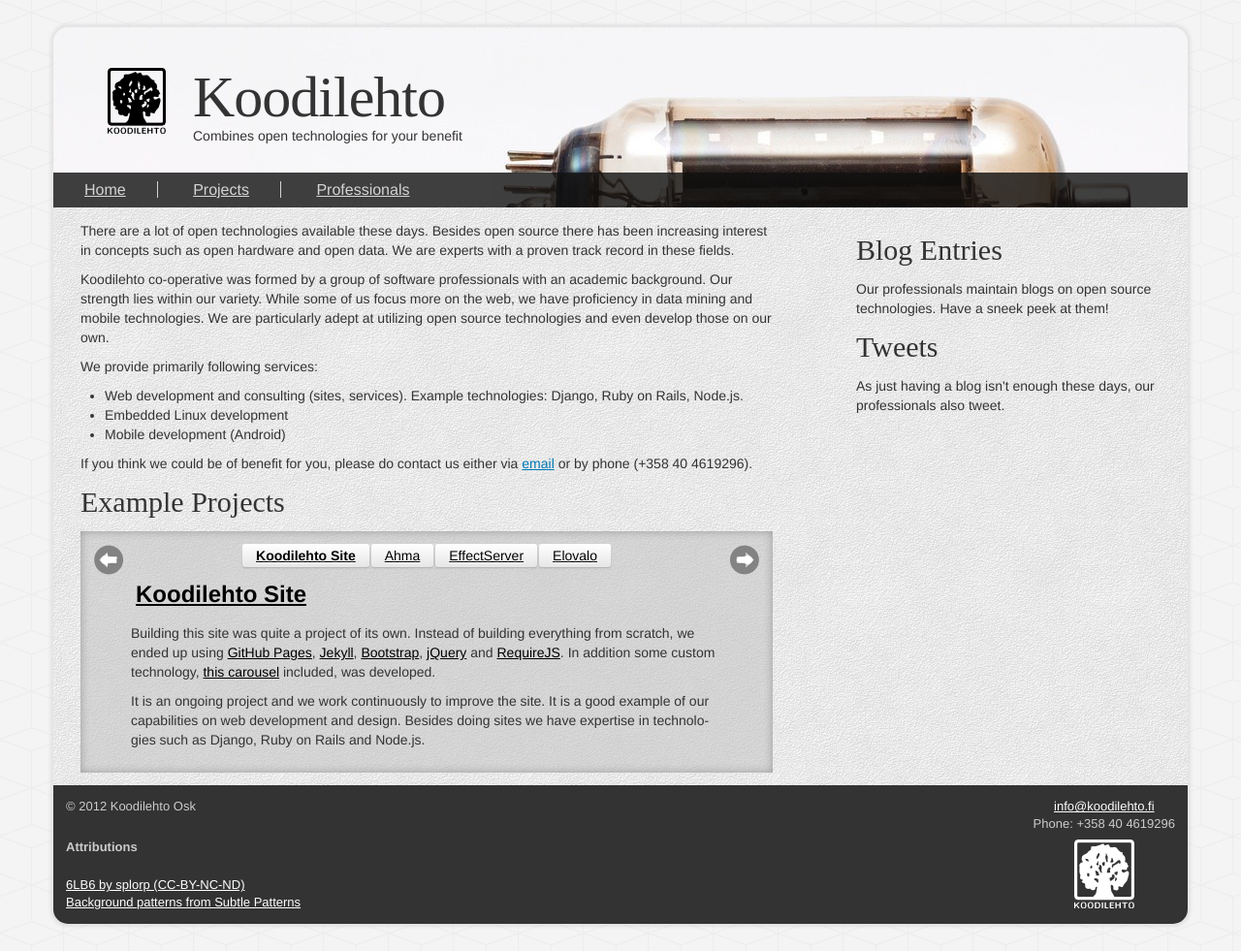
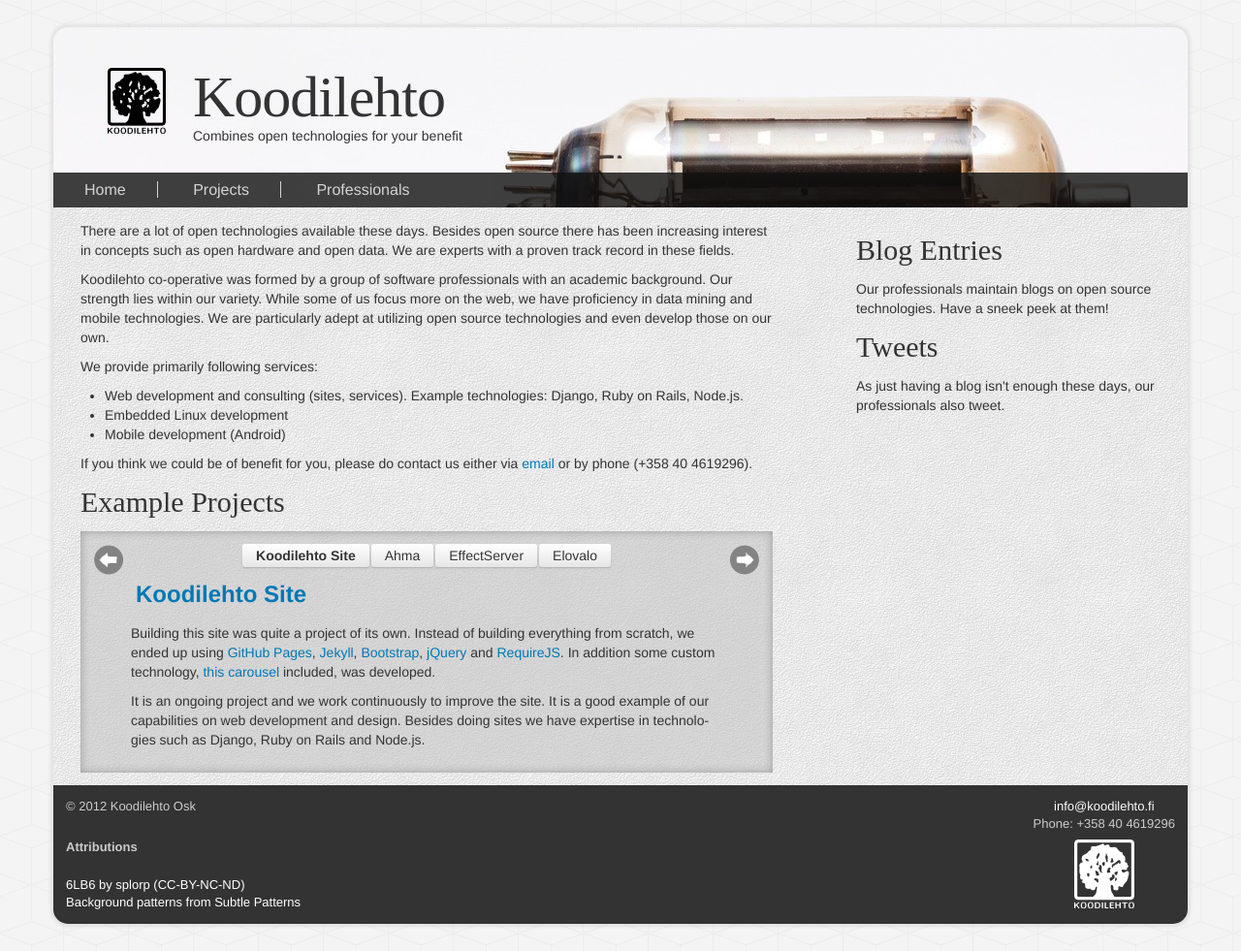
Before and after one commit to koodilehto/koodilehto-site, a Jekyll site: the page built from index.html, in a window 1280 px wide. Shown: the whole page at 97% size. Built offline with Jekyll 4.4.1, drawn with Linux system fonts in a browser that asks for light colours; some web fonts are replaced.

Commit message:
Show link underlines only on hover
Looks better visually this way.

```diff
--- a/css/base.css
+++ b/css/base.css
@@ -1,5 +1,9 @@
 a {
     color: #0078b5;
+    text-decoration: none;
+}
+
+a:hover {
     text-decoration: underline;
 }
 
--- a/css/carousel.css
+++ b/css/carousel.css
@@ -4,10 +4,6 @@
     padding: 1em;
     box-shadow: inset 0 0 10px #999;
     -moz-box-shadow: inset 0 0 10px #999;
-}
-
-.caro a {
-    color: black;
 }
 
 .caro .prev {
```
